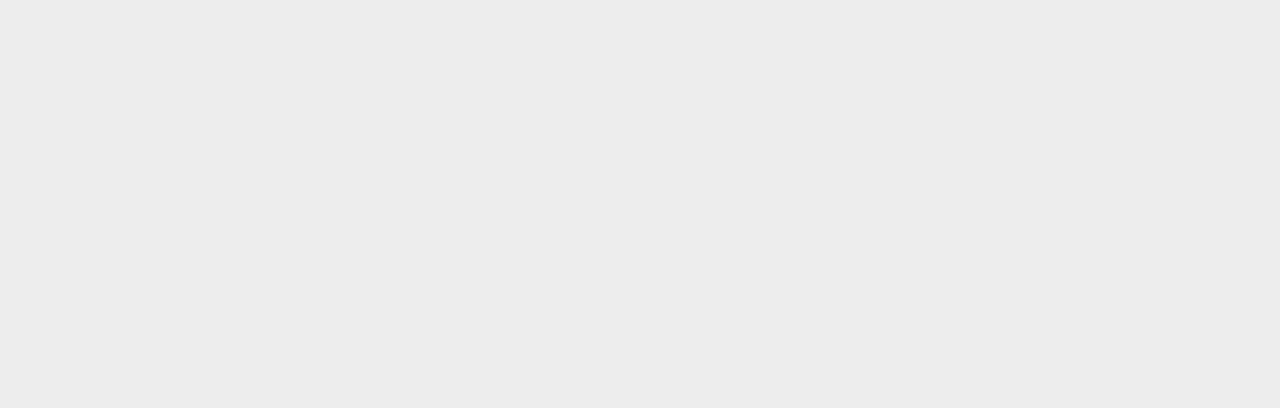
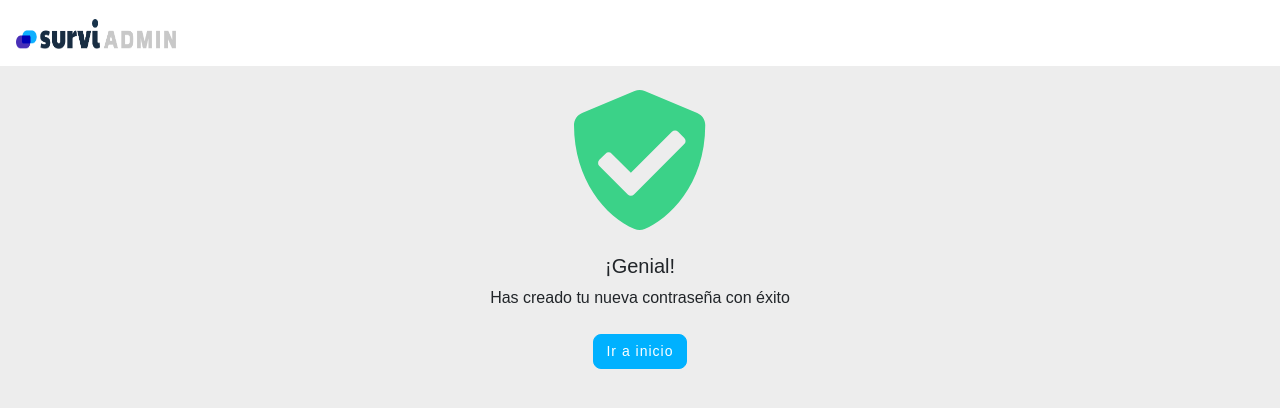
Before and after one commit to camelloconsed/front-auth, a React (Create React App) app: page /successpassword in a window 1280 px wide. Shown: the top 408 px of the page. Built offline with nearby package versions, Linux system fonts and the light colour scheme; a web font is replaced by a local one.

Commit message:
:sparkles: add success password view

```diff
--- a/src/views/Home.tsx
+++ b/src/views/Home.tsx
@@ -6,6 +6,7 @@ import LoginMail from './Login/LoginMail'
 import Register from './Register/Register'
 import RecoverPassword from './Password/RecoverPassword'
 import CreatePassword from './Password/CreatePassword'
+import SuccessPassword from './Password/SuccessPassword'
 
 const Home: React.FC = () => {
   return (
@@ -25,6 +26,9 @@ const Home: React.FC = () => {
       <Route path="/createpassword">
         <CreatePassword />
       </Route>
+      <Route path="/successpassword">
+        <SuccessPassword />
+      </Route>
     </BrowserRouter>
   )
 }
--- a/src/views/Password/CreatePassword.tsx
+++ b/src/views/Password/CreatePassword.tsx
@@ -1,6 +1,6 @@
 import React, { Fragment } from 'react'
-import { Container, Col, Navbar, Button, Row, Image, Card, Form } from 'react-bootstrap'
-// import { Link } from 'react-router-dom'
+import { Container, Col, Navbar, Row, Image, Card, Form } from 'react-bootstrap'
+import { Link } from 'react-router-dom'
 
 import Logo from './../../images/logo-survi.png'
 
@@ -47,9 +47,9 @@ const RecoverPassword = () => {
                   </Form.Row>
                   <Form.Row>
                     <Col sm="8" className="col-sm-8 mx-auto">
-                      <Button variant="primary" className="btn-block">
+                      <Link to="/successpassword" className="btn btn-primary btn-block">
                         Crear contraseña
-                      </Button>
+                      </Link>
                     </Col>
                   </Form.Row>
                 </Form>
--- /dev/null
+++ b/src/views/Password/SuccessPassword.tsx
@@ -0,0 +1,30 @@
+import React, { Fragment } from 'react'
+import { Container, Col, Navbar, Row, Image, Button } from 'react-bootstrap'
+// import { Link } from 'react-router-dom'
+
+import Logo from './../../images/logo-survi.png'
+import SuccessImg from './../../images/success-password.svg'
+
+const RecoverPassword = () => {
+  return (
+    <Fragment>
+      <Navbar bg="white" variant="light">
+        <Navbar.Brand>
+          <Image src={Logo} width="160" height="30" />
+        </Navbar.Brand>
+      </Navbar>
+      <Container>
+        <Row className="mt-4">
+          <Col sm="6" className="mx-auto text-center">
+            <Image src={SuccessImg} className="d-block mx-auto mb-4" />
+            <h5>¡Genial!</h5>
+            <p className="mb-4">Has creado tu nueva contraseña con éxito</p>
+            <Button variant="primary">Ir a inicio</Button>
+          </Col>
+        </Row>
+      </Container>
+    </Fragment>
+  )
+}
+
+export default RecoverPassword
```
